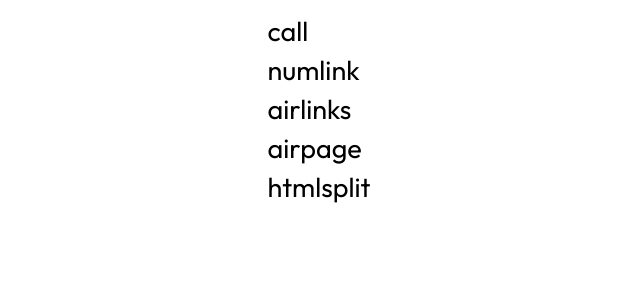
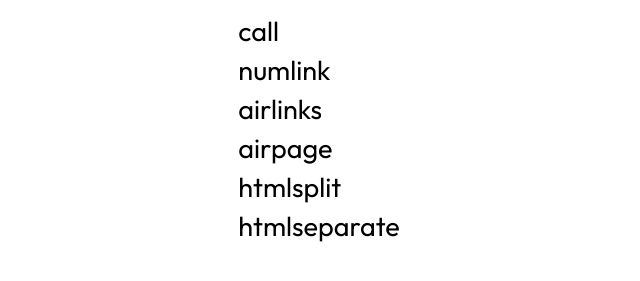
Before and after one commit to nathanpuls/builtat, a plain HTML site: page index.html in a window 1280 px wide. Shown: the part 103-384 px from the top of the page, without its empty margins (321-961 px from the left). Drawn offline with Linux system fonts and the light colour scheme.

Commit message:
Update index.html

```diff
--- a/index.html
+++ b/index.html
@@ -34,6 +34,7 @@
     <li><a href="/airlinks">airlinks</a></li>
     <li><a href="/airpage/menu.html">airpage</a></li>
     <li><a href="/htmlsplit/">htmlsplit</a></li>
+    <li><a href="/htmlseparate/">htmlseparate</a></li>
   </ul>
 </main>
 
```
